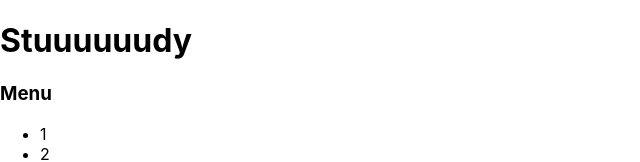
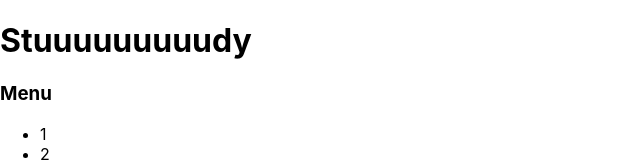
Before and after one commit to lgnvmaksim/react-kabzda, a React (Create React App) app: page / in a window 1280 px wide. Shown: the top 162 px of the page, without its empty margins (0-640 px from the left). Built offline with nearby package versions, Linux system fonts and the light colour scheme.

Commit message:
test commit

```diff
--- a/src/App.tsx
+++ b/src/App.tsx
@@ -7,7 +7,7 @@ import {Rating} from "./Components/Rating/Rating";
 function App() {
     return (
         <div className="App">
-            <PageTitle title={'Stuuuuuudy'}/>
+            <PageTitle title={'Stuuuuuuuuudy'}/>
             <Accordion titleValue={'Menu'} collapsed={false}/>
             <Accordion titleValue={'I am a accrodion'} collapsed={false}/>
             <Rating value={0}/>
```
